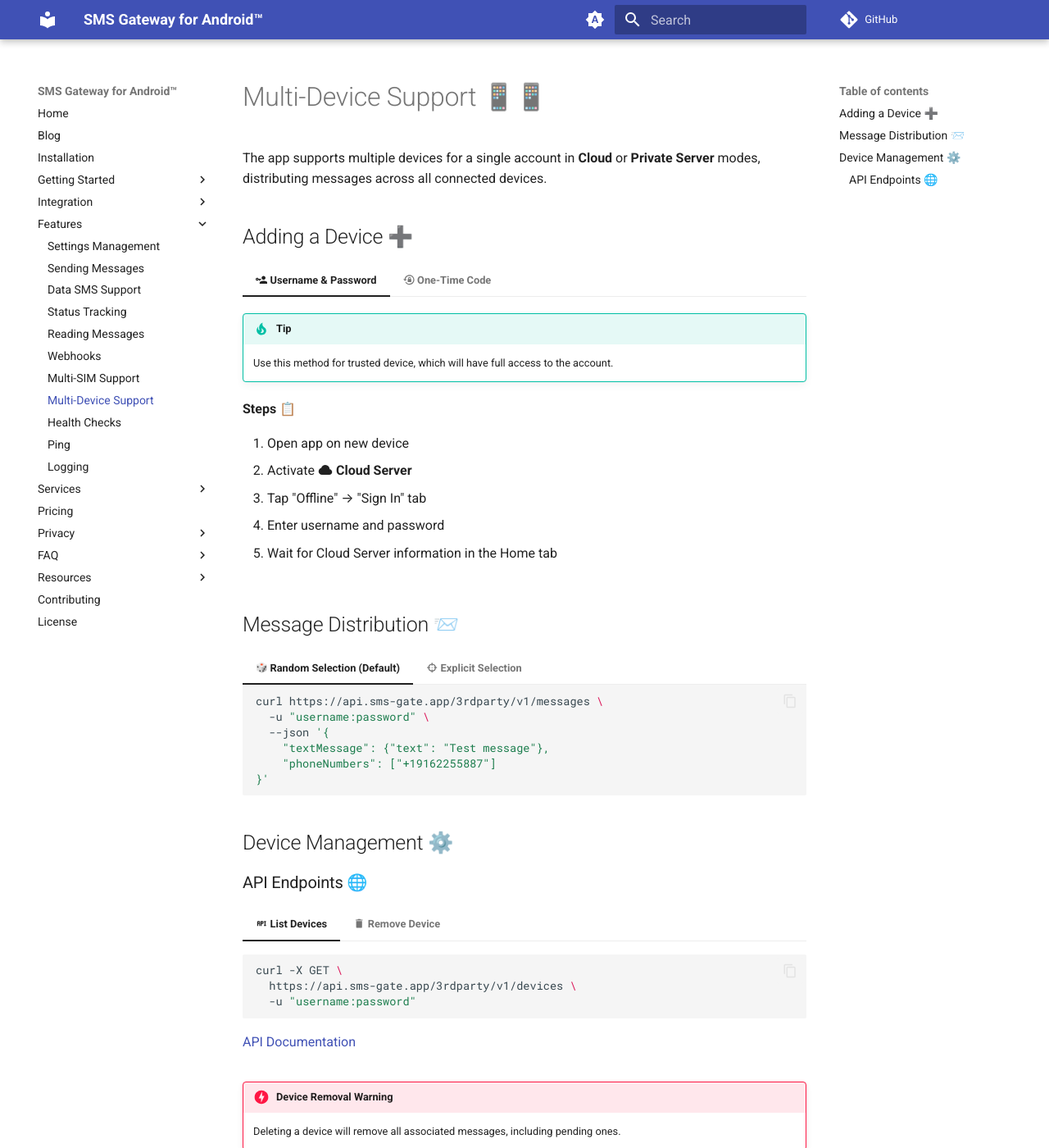
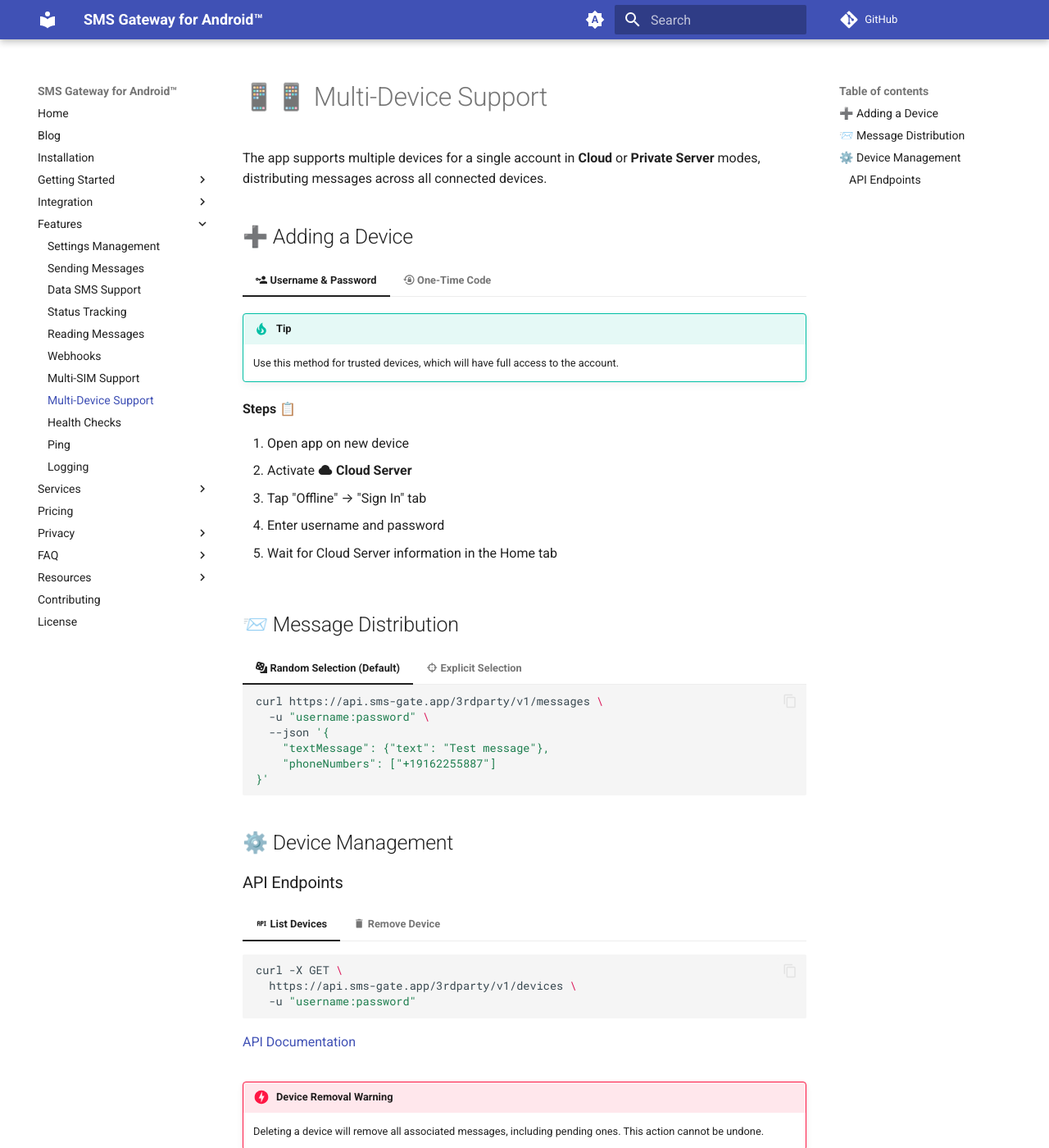
Before and after one commit to android-sms-gateway/docs-web, an MkDocs documentation site: the page built from docs/features/multi-device.md, in a window 1280 px wide and 1400 px high. Shown: the whole window at 82% size. Built offline with MkDocs 1.6.1 and Material for MkDocs 9.7.7, drawn with Linux system fonts in a browser that asks for light colours; emoji names are drawn with the system emoji font; comment, search, counter and statistics services are not loaded.

````diff
--- a/docs/features/multi-device.md
+++ b/docs/features/multi-device.md
@@ -1,12 +1,12 @@
-# Multi-Device Support 📱📱
+# 📱📱 Multi-Device Support
 
 The app supports multiple devices for a single account in **Cloud** or **Private Server** modes, distributing messages across all connected devices.
 
-## Adding a Device ➕
+## ➕ Adding a Device
 
 === ":material-account-key: Username & Password"
     !!! tip
-        Use this method for trusted device, which will have full access to the account.
+        Use this method for trusted devices, which will have full access to the account.
 
     **Steps 📋**
 
@@ -34,9 +34,9 @@
     3. Enter the code
     4. Confirm with "Continue"
 
-## Message Distribution 📨
+## 📨 Message Distribution
 
-=== ":game_die: Random Selection (Default)"
+=== ":fontawesome-solid-dice: Random Selection (Default)"
     ```bash
     curl https://api.sms-gate.app/3rdparty/v1/messages \
       -u "username:password" \
@@ -57,9 +57,9 @@
     }'
     ```
 
-## Device Management ⚙️
+## ⚙️ Device Management
 
-### API Endpoints 🌐
+### API Endpoints
 
 === ":material-api: List Devices"
     ```bash
@@ -78,4 +78,4 @@
     [API Documentation](https://api.sms-gate.app/#/User/delete_3rdparty_v1_devices__id_)
 
 !!! danger "Device Removal Warning"
-    Deleting a device will remove all associated messages, including pending ones.
+    Deleting a device will remove all associated messages, including pending ones. This action cannot be undone.
````
Also changed, not shown: docs/faq/webhooks.md (+42 -9 lines), docs/features/webhooks.md (+34 -3 lines), docs/index.md (+4 -4 lines).
